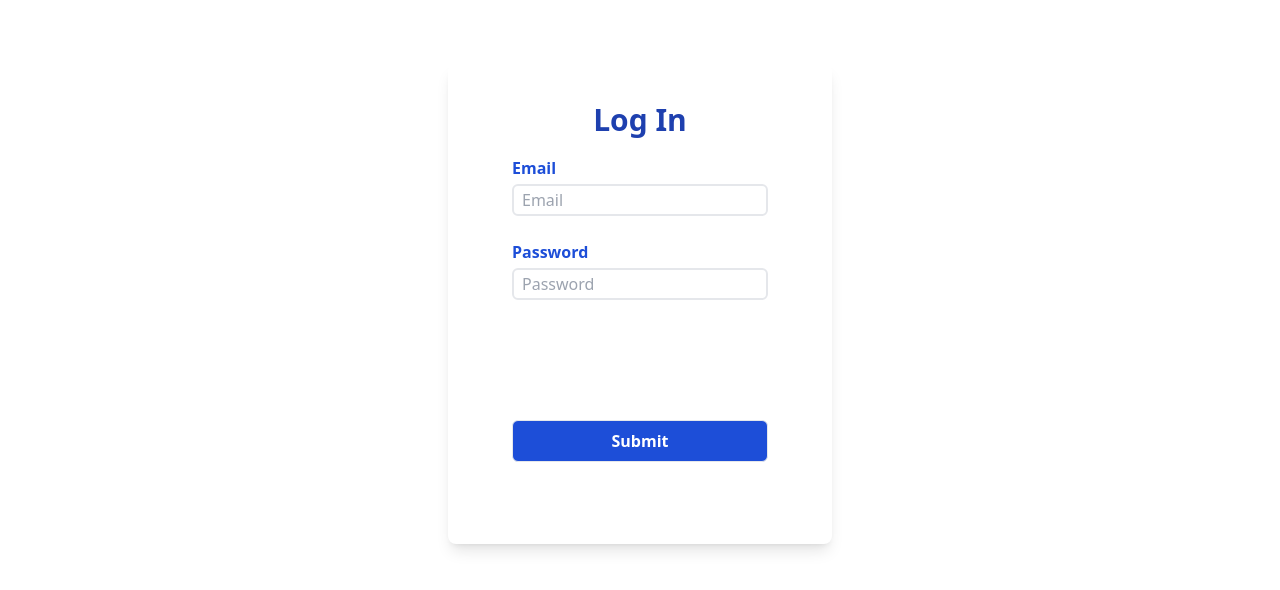
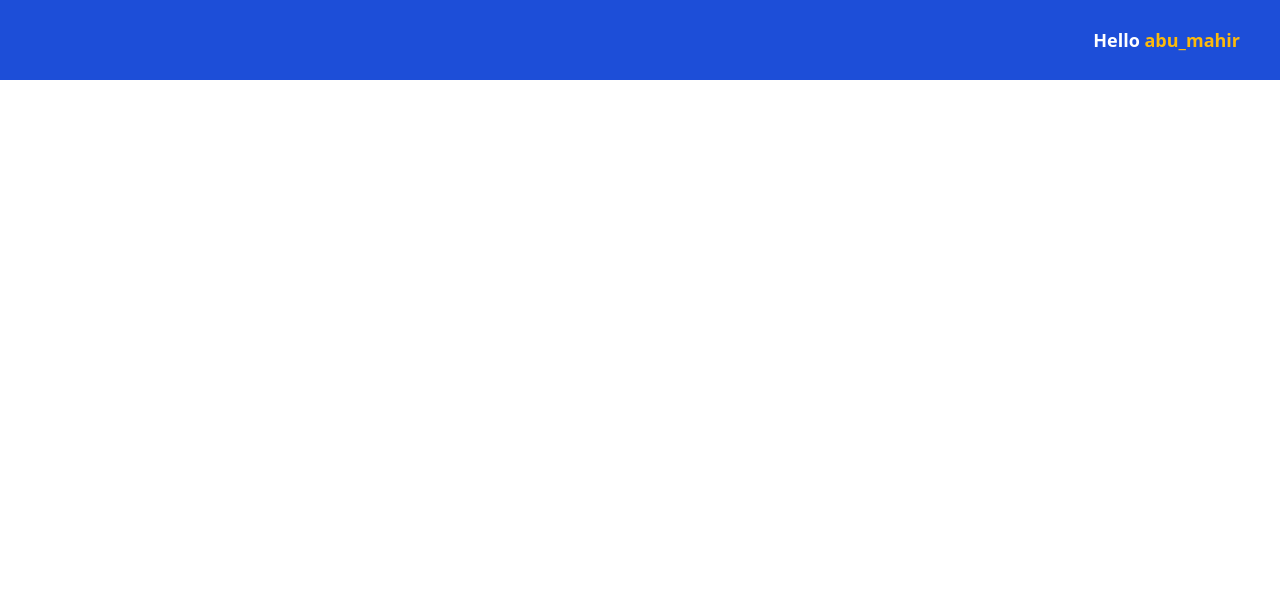
Before and after one commit to AbuMahir980/Remittance-Tracker, a React (Create React App) app: page / in a window 1280 px wide. Shown: the top 590 px of the page. Built offline with nearby package versions, Linux system fonts and the light colour scheme.

Commit message:
Change Header styling

```diff
--- a/src/Components/Header.jsx
+++ b/src/Components/Header.jsx
@@ -1,14 +1,13 @@
-import '../../../css/header.css'
+
 
 const Header = (props) => {
 
     const {user} = props;
     return(
         <>
-            <a className="header" href="#0">
-                <i className="fa fa-bars"></i>
-                <div className="header-user"><i className="fas fa-user-circle icon"></i>Hello <span style={{color: "#FDBA0B"}}>{user.fullName}</span></div>
-            </a>
+            <div className="bg-blue-700 h-[10vh] flex justify-end items-center pr-10">
+                <p className="text-lg font-bold text-white">Hello <span className="text-[#FDBA0B]" >{user.userName}</span></p>
+            </div>
         </>
     )
 }
--- a/src/Pages/Dashboard.jsx
+++ b/src/Pages/Dashboard.jsx
@@ -1,9 +1,12 @@
 import React from 'react'
+import Header from '../Components/Header';
+import { Userprofile } from '../Components/Data/data';
 
 const Dashboard = () => {
+
     return (
         <div>
-
+            <Header user={Userprofile}/>
         </div>
     )
 }
--- a/src/index.js
+++ b/src/index.js
@@ -4,13 +4,15 @@ import './index.css';
 // import App from './App';
 import reportWebVitals from './Test/reportWebVitals';
 // import Signup from './Pages/SignUp';
-import Login from './Pages/Login';
+// import Login from './Pages/Login';
+import Dashboard from './Pages/Dashboard';
 
 const root = ReactDOM.createRoot(document.getElementById('root'));
 root.render(
   <React.StrictMode>
     {/* <Signup /> */}
-    <Login />
+    {/* <Login /> */}
+    <Dashboard />
   </React.StrictMode>
 );
 
```
